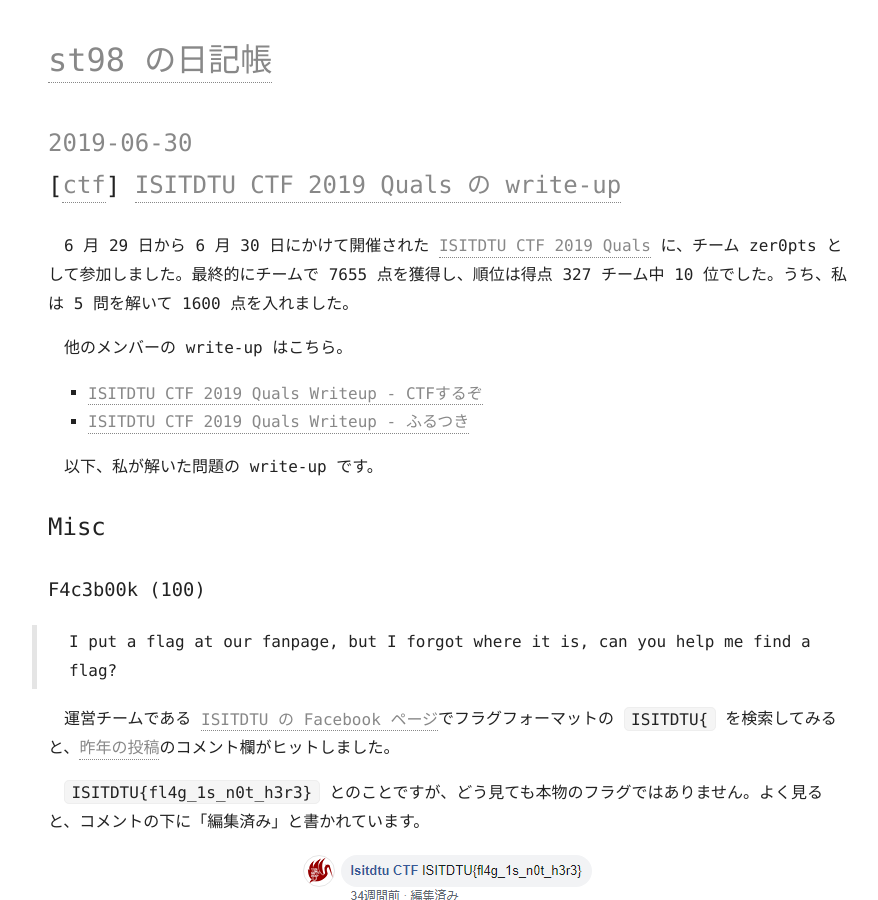
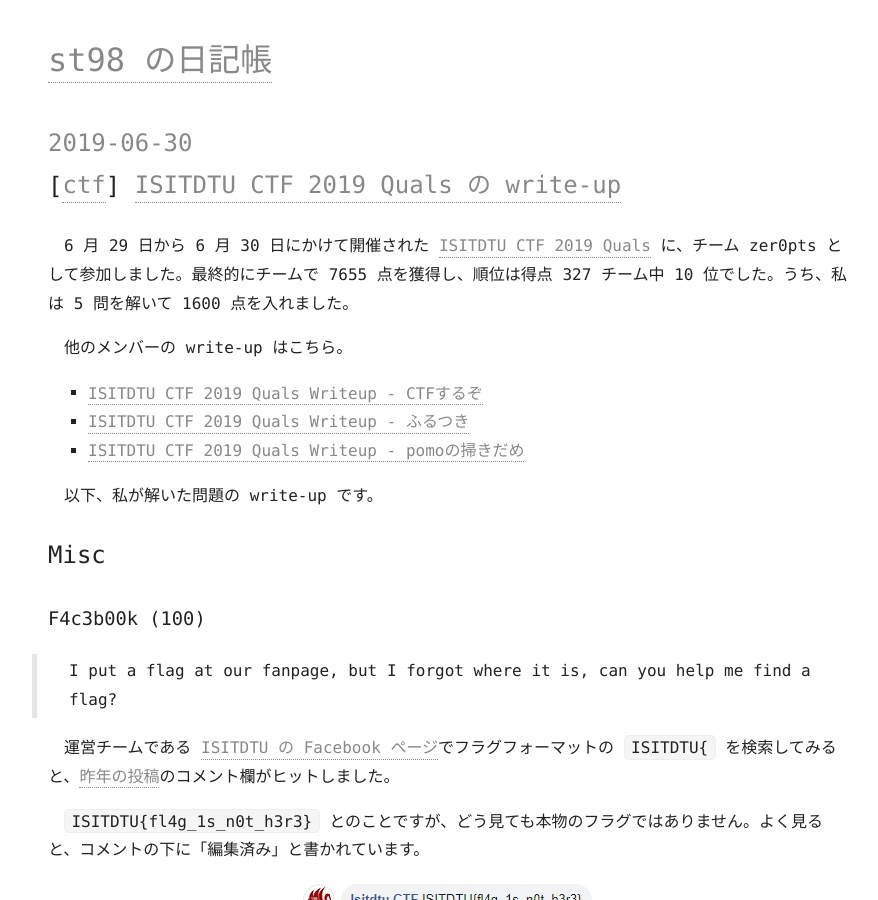
Before and after one commit to st98/diary, a Jekyll site: the page built from _posts/2019-06-30-isitdtu-ctf-2019-quals.md, in a window 1280 px wide and 900 px high. Shown: the whole window, without its empty margins (192-1070 px from the left). Built offline with Jekyll 4.4.1, drawn with Linux system fonts in a browser that asks for light colours; comment, search, counter and statistics services are not loaded.

Commit message:
Update 2019-06-30-isitdtu-ctf-2019-quals.md

```diff
--- a/_posts/2019-06-30-isitdtu-ctf-2019-quals.md
+++ b/_posts/2019-06-30-isitdtu-ctf-2019-quals.md
@@ -11,6 +11,7 @@
 
 - [ISITDTU CTF 2019 Quals Writeup - CTFするぞ](https://ptr-yudai.hatenablog.com/entry/2019/06/30/215929)
 - [ISITDTU CTF 2019 Quals Writeup - ふるつき](https://furutsuki.hatenablog.com/entry/2019/06/30/224649)
+- [ISITDTU CTF 2019 Quals Writeup - pomoの掃きだめ](https://pomo-mhskmq.hatenablog.com/entry/2019/07/01/012545)
 
 以下、私が解いた問題の write-up です。
 
```
